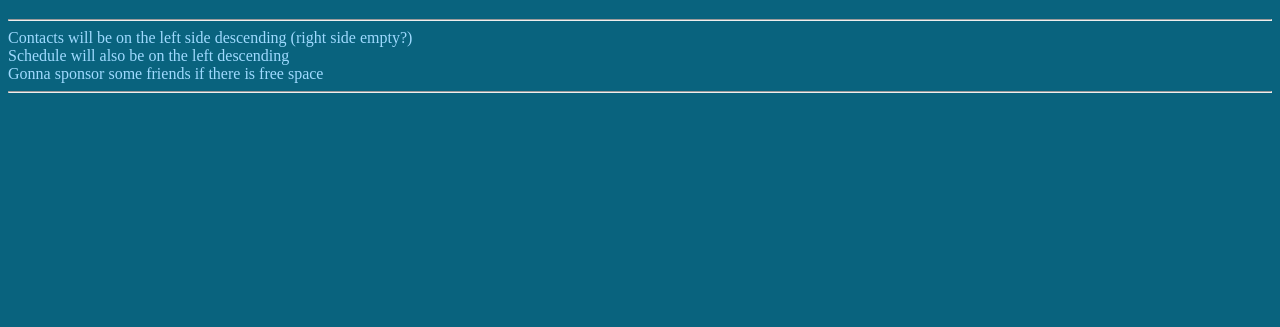
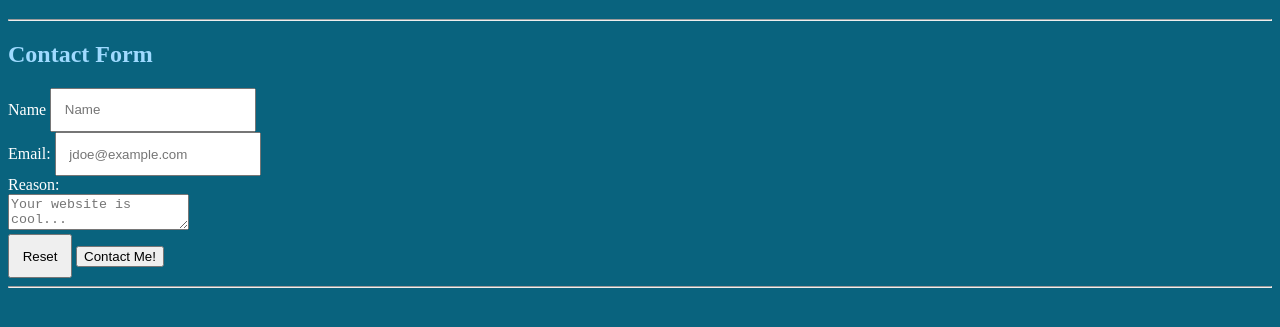
Before and after one commit to HiJimbolala/hijimbolala.github.io, a plain HTML site: page contacts.html in a window 1280 px wide. Shown: the part 199-526 px from the top of the page. Drawn offline with Linux system fonts and the light colour scheme; a web font is replaced by a local one.

Commit message:
Added a contact form with a tiny style

```diff
--- a/contacts.html
+++ b/contacts.html
@@ -23,9 +23,39 @@
 
     <h1>Contacts</h1>
     <hr>
-    Contacts will be on the left side descending (right side empty?) <br>
-    Schedule will also be on the left descending <br>
-    Gonna sponsor some friends if there is free space
+<section>
+    <h2>Contact Form</h2>
+    <form
+ action="https://form-to-email.steamc.workers.dev/"
+ method="post"
+>
+        <input type="text" name="send-to" value="jrosariocarrasco@brooklynsteamcenter.org" hidden>
+
+        <label>Name</label>
+        <input type="text" placeholder="Name" name="Full_name">
+
+        <br>
+
+        <label>Email:</label>
+        <input type="email" placeholder="jdoe@example.com" name="Email_address">
+
+        <br>
+
+        <label>Reason:</label>
+
+        <br>
+
+        <textarea placeholder="Your website is cool..." name="comments"></textarea>
+
+        <br>
+
+        <input type="reset">
+
+        <button type="submit">
+            Contact Me!
+        </button>
+    </form>
+</section>
     <hr>
 </body>
 </html>
--- a/style.css
+++ b/style.css
@@ -55,3 +55,9 @@ nav{
     justify-content: space-between;
     align-items: end;
 }
+label{
+    color: white;
+}
+input{
+    padding: 1%;
+}
```
